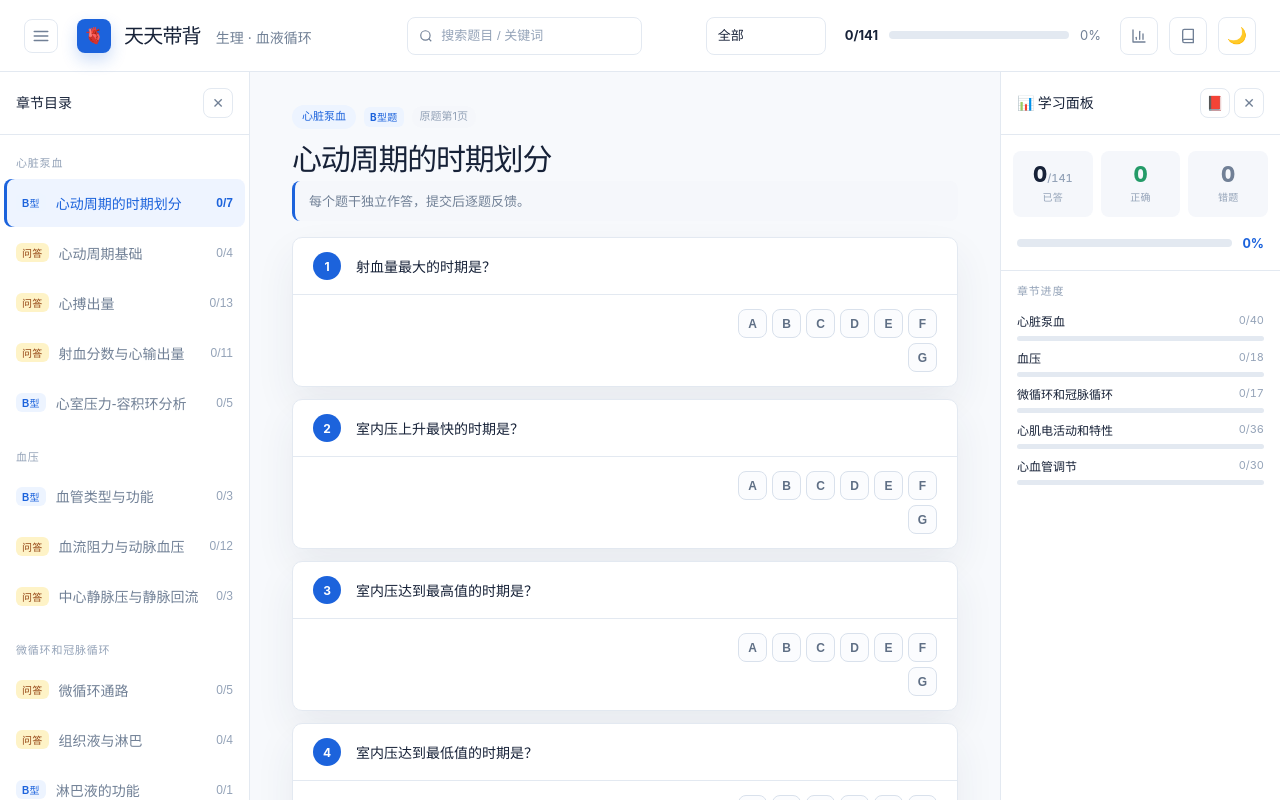
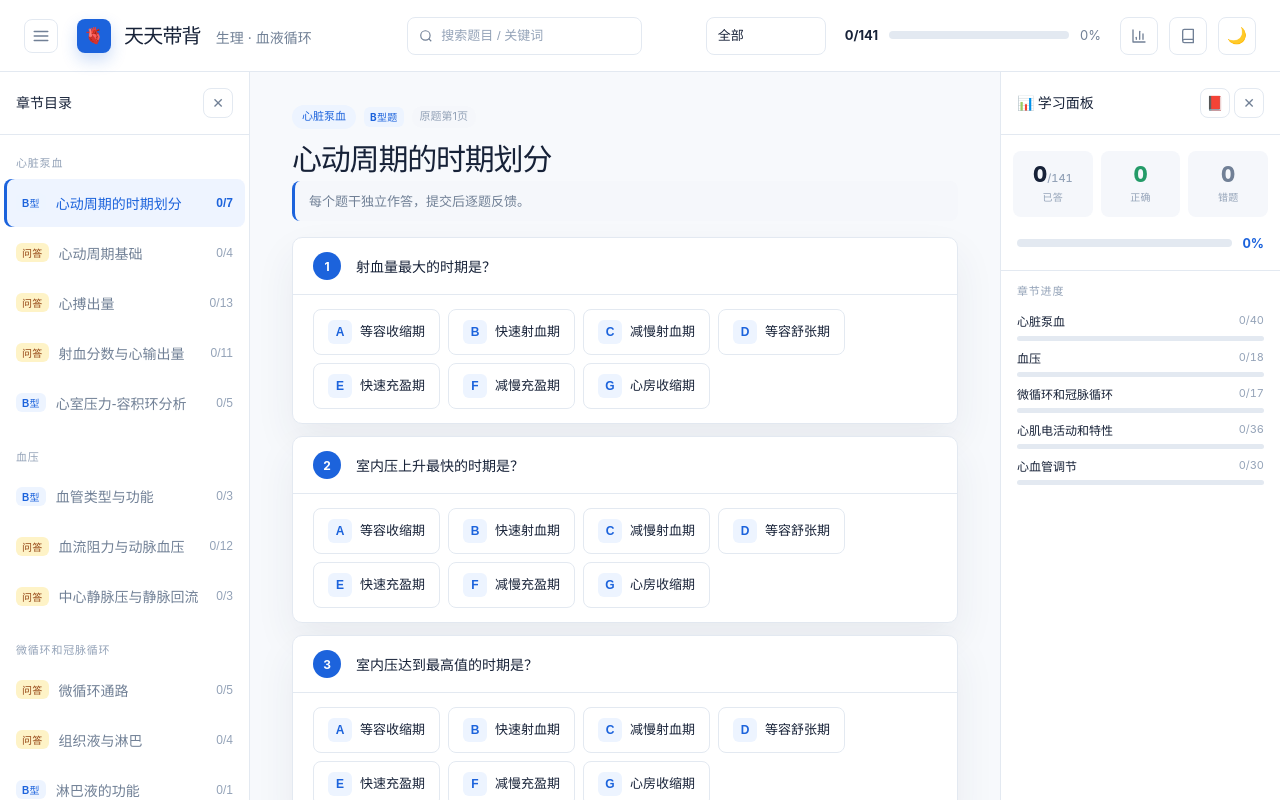
Before and after one commit to mendeleeevv/xizong-tiku, a React (Vite) app: page / in a window 1280 px wide. Shown: the top 800 px of the page. Built offline with nearby package versions, Linux system fonts and the light colour scheme.

Commit message:
选项按钮带文字：字母+内容，flex-wrap自动换行

```diff
--- a/src/App.css
+++ b/src/App.css
@@ -758,40 +758,63 @@ html, body {
 .answer-buttons {
   display: flex;
   flex-wrap: wrap;
-  gap: 5px;
-  justify-content: flex-end;
-  max-width: 230px;
-  margin-left: auto;
+  gap: 8px;
 }
+
 .letter-btn {
-  width: 29px;
-  height: 29px;
-  border: 1px solid #d9e1ec;
+  display: flex;
+  align-items: center;
+  gap: 8px;
+  padding: 10px 14px;
+  border: 1.5px solid var(--border);
   border-radius: var(--radius-md);
-  background: #fbfcfe;
-  font-size: 12px;
-  font-weight: 700;
+  background: var(--surface);
+  font-size: 13px;
   cursor: pointer;
-  color: #5f6f85;
+  color: var(--text);
   transition: all var(--duration-fast) var(--ease-out);
-  display: grid;
-  place-items: center;
-  position: relative;
+  text-align: left;
+  min-height: 40px;
+  -webkit-tap-highlight-color: transparent;
 }
 .letter-btn:hover:not(:disabled) {
-  color: var(--blue);
-  background: #f2f7ff;
-  border-color: #a9c7f7;
+  border-color: var(--blue);
+  background: var(--blue-soft);
 }
+.letter-btn:active:not(:disabled) { transform: scale(0.99); }
 .letter-btn.selected {
+  background: var(--blue);
   color: #fff;
-  background: var(--blue);
   border-color: var(--blue);
   box-shadow: 0 4px 10px rgba(28, 99, 220, 0.2);
 }
-.letter-btn:disabled {
-  opacity: 0.5;
-  cursor: not-allowed;
+.letter-btn.selected span { color: rgba(255,255,255,0.9); }
+.letter-btn:disabled { opacity: 0.5; cursor: not-allowed; }
+
+.letter-btn b {
+  width: 24px;
+  height: 24px;
+  display: grid;
+  place-items: center;
+  border-radius: var(--radius-sm);
+  background: var(--blue-soft);
+  color: var(--blue);
+  font-size: 12px;
+  font-weight: 800;
+  flex-shrink: 0;
+  transition: all var(--duration-fast);
+}
+.letter-btn.selected b {
+  background: rgba(255,255,255,0.2);
+  color: #fff;
+}
+
+.letter-btn span {
+  font-size: 13px;
+  line-height: 1.4;
+  font-weight: 500;
+  color: var(--text);
+  transition: color var(--duration-fast);
 }
 
 .submit-btn {
@@ -1353,11 +1376,6 @@ html, body {
 
 /* ===== Mobile adjustments ===== */
 @media (max-width: 768px) {
-  .answer-buttons {
-    justify-content: flex-start;
-    max-width: none;
-    padding-left: 30px;
-  }
 }
 
 /* ===== Reduced motion ===== */
--- a/src/App.jsx
+++ b/src/App.jsx
@@ -547,9 +547,8 @@ function BTypeGroup({ sectionName, group, progress, onMark }) {
                         className={`letter-btn ${userAns.includes(opt.id) ? 'selected' : ''}`}
                         onClick={() => handleSelect(q.id, opt.id)}
                         disabled={isSubmitted}
-                        title={opt.text}
                       >
-                        {opt.id}
+                        <b>{opt.id}</b><span>{opt.text}</span>
                       </button>
                     ))}
                   </div>
```
